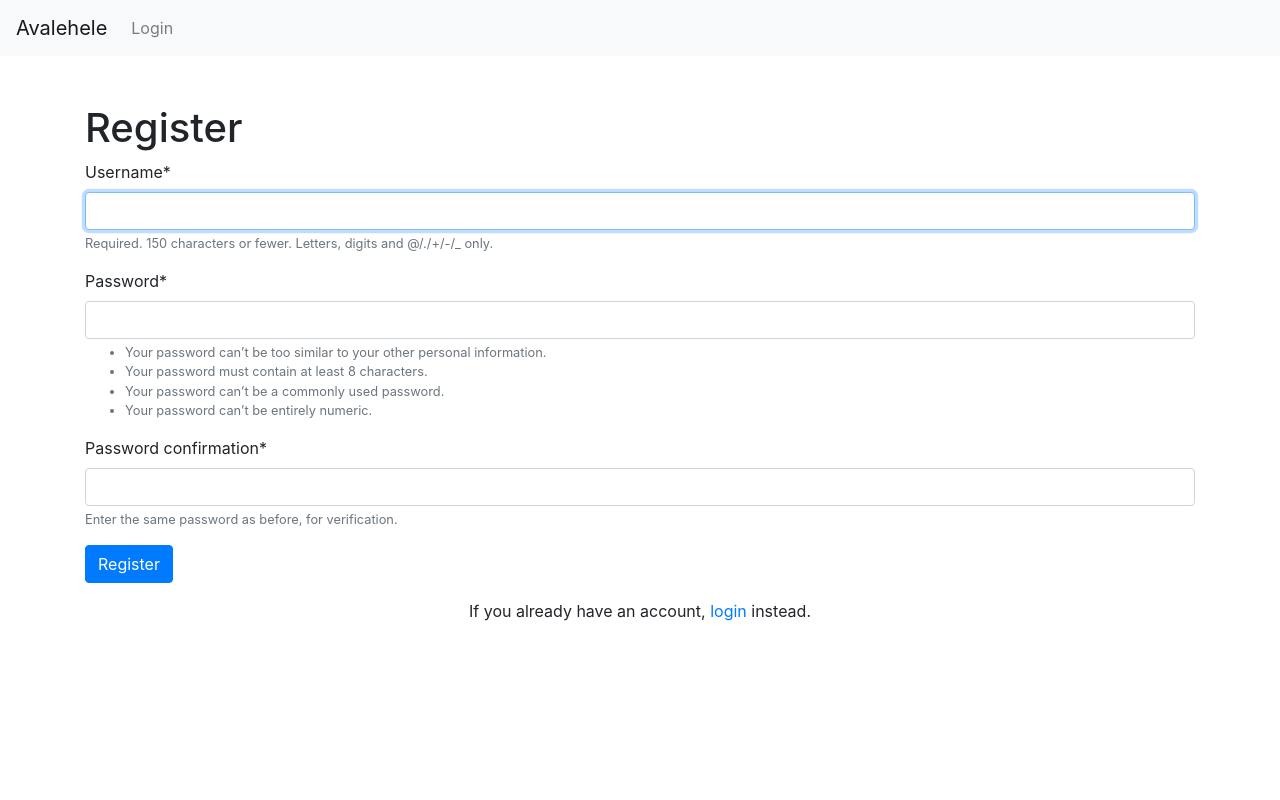
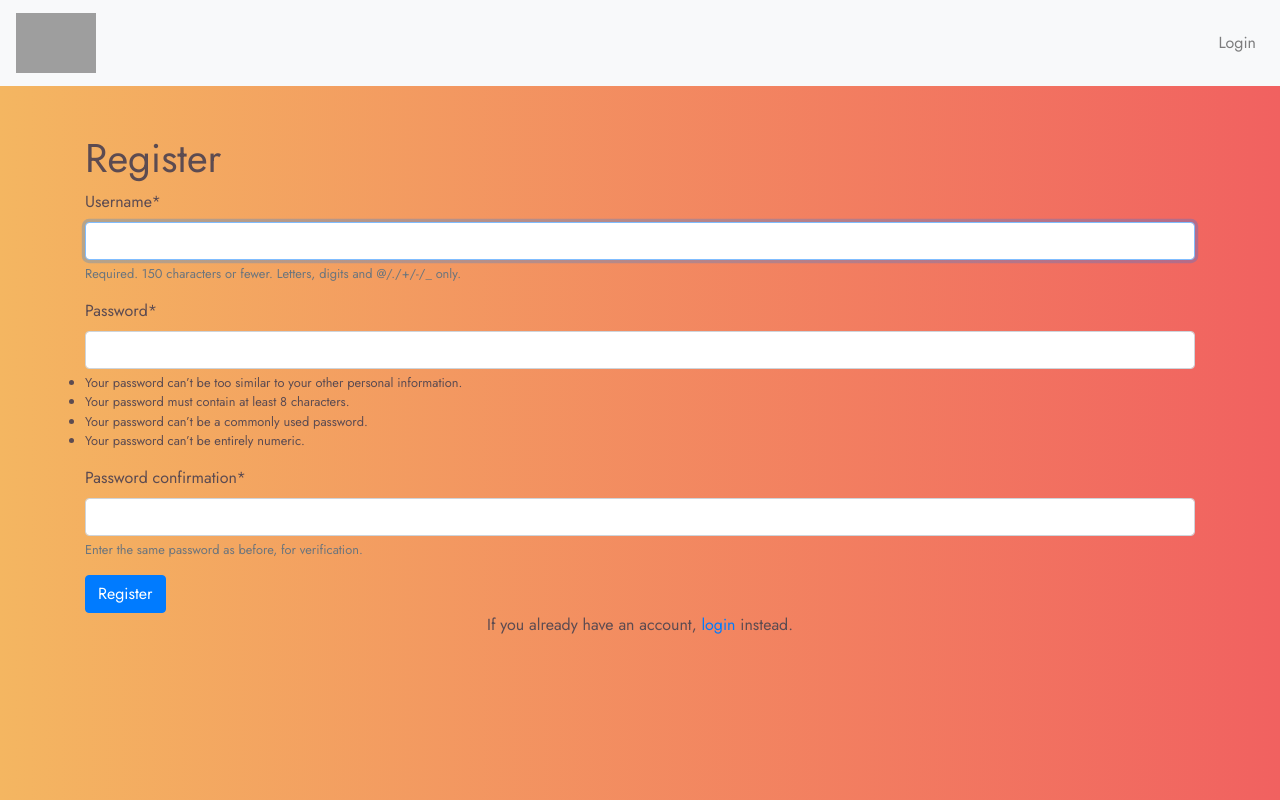
Before and after one commit to MarleenRahe/jube-tore-projekt, a Django app: page /register in a window 1280 px wide. Run offline with Django 4.2, Linux system fonts and the light colour scheme; some libraries are stand-ins or nearby versions; grey boxes are pictures that could not be loaded.

Commit message:
css enne kui ma kõik pekki keeran

```diff
--- /dev/null
+++ b/veebileht/main/static/style/style1.css
@@ -0,0 +1,95 @@
+@import url('https://fonts.googleapis.com/css2?family=Jost:wght@400;700&display=swap');
+
+*{
+  margin: 0;
+  padding: 0;
+  box-sizing: border-box;
+  font-family: 'Jost', sans-serif;
+  outline: none;
+  color: #5c4b51;
+}
+
+body{
+  background: linear-gradient(to right, #f4b661, #f16160);
+}
+
+.wrapper{
+  min-height: 100vh;
+  display: flex;
+  justify-content: center;
+  align-items: center;
+}
+
+.form{
+  width: 425px;
+  height: auto;
+  background: #fff;
+  padding: 35px 50px;
+  border-radius: 2px;
+}
+
+.form .title{
+  text-align: center;
+  margin-bottom: 20px;
+  font-weight: 700;
+  font-size: 24px;
+}
+
+.form .input_wrap{
+  margin-bottom: 20px;
+  width: 325px;
+  position: relative;
+}
+
+.form .input_wrap:last-child{
+  margin-bottom: 0;
+}
+
+.form .input_wrap label{
+  display: block;
+  margin-bottom: 5px;
+}
+
+.form .input_wrap input{
+  padding: 15px;
+  width: 100%;
+  border: 1px solid transparent;
+  font-size: 16px;
+  border-radius: 3px;
+}
+
+.form .input_wrap .input{
+  background: #f5f4f4;
+  padding-right: 35px;
+}
+
+
+.form .input_wrap .input:focus{
+  border-color: #1dbf73;
+}
+
+.form .input_wrap .input_field{
+  position: relative;
+}
+
+.form .input_wrap .btn{
+  text-transform: uppercase;
+  letter-spacing: 3px;
+  color: #fff;
+}
+
+.form .input_wrap .btn.disabled{
+  background: #727272;
+}
+
+.form .input_wrap .btn.enabled{
+  background: #1dbf73;
+  cursor: pointer;
+}
+
+.form .input_wrap .error_msg{
+  font-size: 15px;
+  margin-bottom: 5px;
+  color: #f74040;
+  display: none;
+}
--- a/veebileht/main/templates/base.html
+++ b/veebileht/main/templates/base.html
@@ -1,3 +1,5 @@
+{% load static %}
+
 <html>
 <head>
     <title>{% block title %}Midagi midagi{% endblock %}</title>
@@ -11,19 +13,21 @@
     <meta name="viewport" content="width=device-width, initial-scale=1.0">
     <!--Bootstrap CSS-->
     <link rel="stylesheet" href="https://stackpath.bootstrapcdn.com/bootstrap/4.4.1/css/bootstrap.min.css" integrity="sha384-Vkoo8x4CGsO3+Hhxv8T/Q5PaXtkKtu6ug5TOeNV6gBiFeWPGFN9MuhOf23Q9Ifjh" crossorigin="anonymous">
-
+    <link rel="stylesheet" type="text/css" href="{% static 'style/style1.css' %}">
 </head>
 
 <body>
 
 <!--Navbar-->
     <nav class="navbar navbar-expand-lg navbar-light bg-light">
-      <a class="navbar-brand" href=".">Avalehele</a>
+      <a class="navbar-brand" href=".">
+          <img src="https://media.geeksforgeeks.org/wp-content/cdn-uploads/gfg_200X200.png" alt="..." height="60">
+      </a>
       <button class="navbar-toggler" type="button" data-toggle="collapse" data-target="#navbarText" aria-controls="navbarText" aria-expanded="False" aria-label="Toggle navigation">
         <span class="navbar-toggler-icon"></span>
       </button>
       <div class="collapse navbar-collapse" id="navbarText">
-        <ul class="navbar-nav">
+        <ul class="navbar-nav ml-auto">
           {% if user.is_authenticated %}
 
           <li class="nav-item">
@@ -40,7 +44,6 @@
           </li>
 
           {% endif %}
-        </ul>
       </div>
     </nav>
 
--- a/veebileht/veebileht/settings.py
+++ b/veebileht/veebileht/settings.py
@@ -26,6 +26,10 @@ SECRET_KEY = 'django-insecure-f#hot1kp8bh^(c1%n3s(emv)!qpvjgj*v1=j_5sp^!v#mzkqcz
 DEBUG = True
 
 ALLOWED_HOSTS = []
+
+STATICFILES_DIRS = [
+    "jube-tore-projekt/veebileht/main/static"
+]
 
 
 # Application definition
```
Also changed, not shown: veebileht/db.sqlite3.
